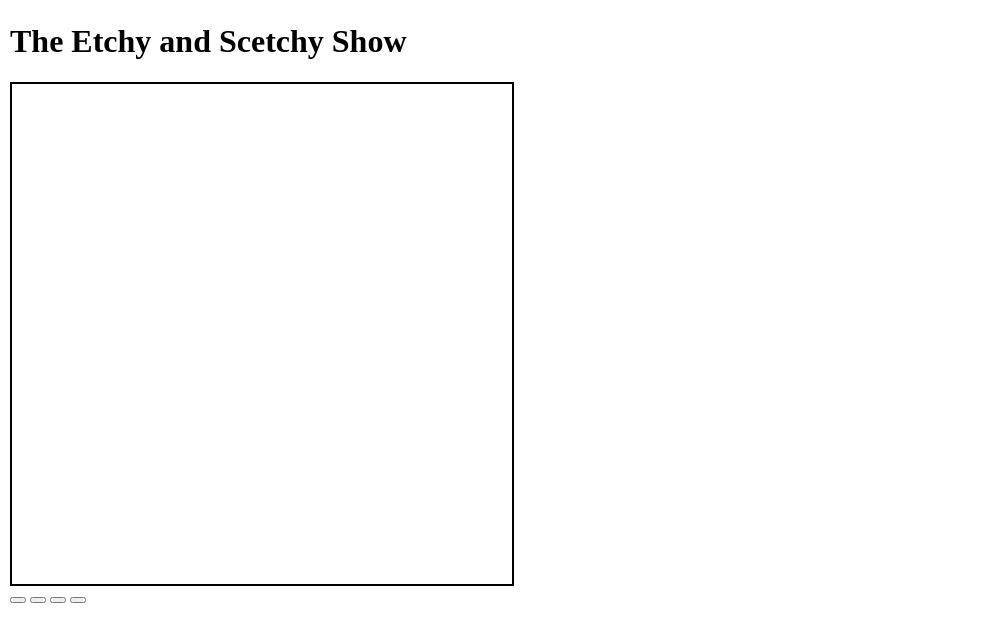
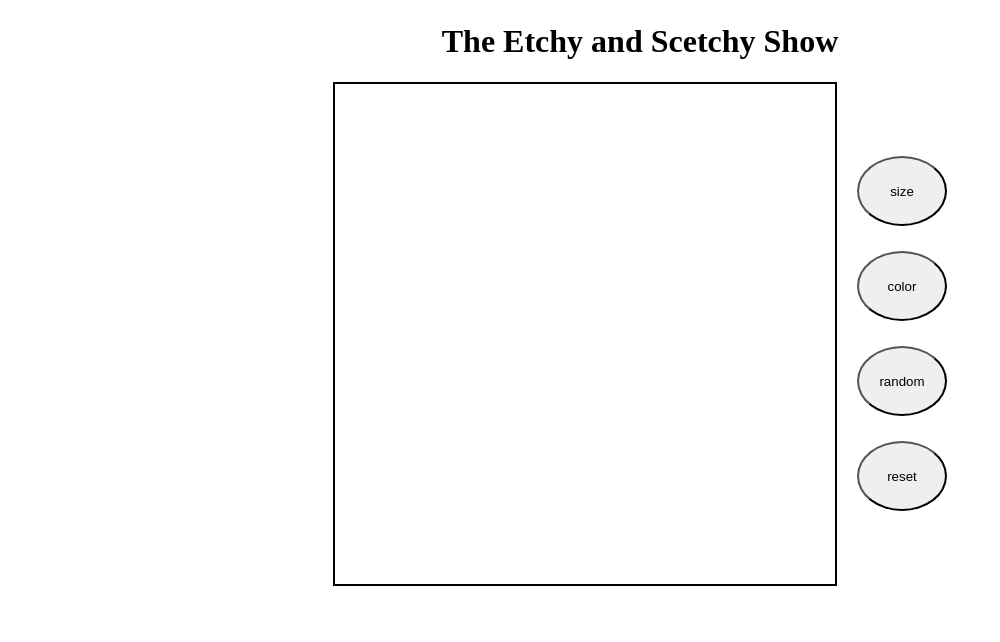
Before and after one commit to jacobusgrobler/odin-etch-a-sketch, a plain HTML site: page index.html in a window 1280 px wide. Shown: the whole page, without its empty margins (0-1000 px from the left). Drawn offline with Linux system fonts and the light colour scheme.

Commit message:
Partial page layout and functionality

```diff
--- a/index.html
+++ b/index.html
@@ -9,13 +9,15 @@
 </head>
 <body>
     <h1 class="heading">The Etchy and Scetchy Show</h1>
-    <div class="container"></div>
-    <div class="selectors">
-        <button class="size"></button>
-        <button class="color"></button>
-        <button class="random"></button>
-        <button class="reset"></button>
+    <h3 class="userresponce"></h3>
+    <div class="gameplay">
+        <div class="container"></div>
+            <div class="selectors">
+            <button class="button size">size</button>
+            <button class="button color">color</button>
+            <button class="button random">random</button>
+            <button class="button reset">reset</button>
+        </div>
     </div>
-
 </body>
 </html>
--- a/script.js
+++ b/script.js
@@ -1,8 +1,22 @@
 'use strict'
 
+const buttons = {
+    size: document.querySelector('.size'),
+    color: document.querySelector('.color'),
+    random: document.querySelector('.random'),
+    reset: document.querySelector('.reset'),
+}
+
+
 document.addEventListener('DOMContentLoaded', function() {
-    gridBlockSize()
-    console.log('nono')
+    gridBlockSize();
+
+    //let userInputSize = document.querySelector('.size')
+    buttons.size.addEventListener('click', function () {
+    let sizeSelected = userSize();
+    console.log(sizeSelected)
+    gridBlockSize(sizeSelected);
+    })
 })
 
 function gridBlockSize(size = 16) {
@@ -18,3 +32,19 @@ function gridBlockSize(size = 16) {
     }
 
 }
+
+function userSize() {
+    let input = prompt("Please chose a size between 16 and 100");
+    let userresponce = document.querySelector('.userresponce');
+
+    if (input == ''){
+        userresponce.textContent = "Default Selected";
+    }
+    else if (input < 16 || input > 100) {
+        userresponce.textContent = "Select between 16 and 100"
+    }
+    else{
+        userresponce.textContent = "Play On Cinnabon"
+        return input;
+    }
+}
--- a/style.css
+++ b/style.css
@@ -1,6 +1,17 @@
 :root{
     margin: 1px;
     padding: 1px;
+}
+
+.heading{
+    text-align: center;
+}
+
+.gameplay{
+    display: flex;
+    flex-direction: row;
+    justify-content: center;
+    align-items: center;
 }
 
 .container{
@@ -9,3 +20,17 @@
     height: 500px;
     border: 2px solid black;
 }
+
+.selectors{
+    display: flex;
+    flex-direction: column;
+    gap: 25px;
+    padding-left: 20px;
+}
+.button{
+    max-height: 90px;
+    max-width: 90px;
+    min-height: 70px;
+    min-width: 90px;
+    border-radius: 50%;
+}
```
